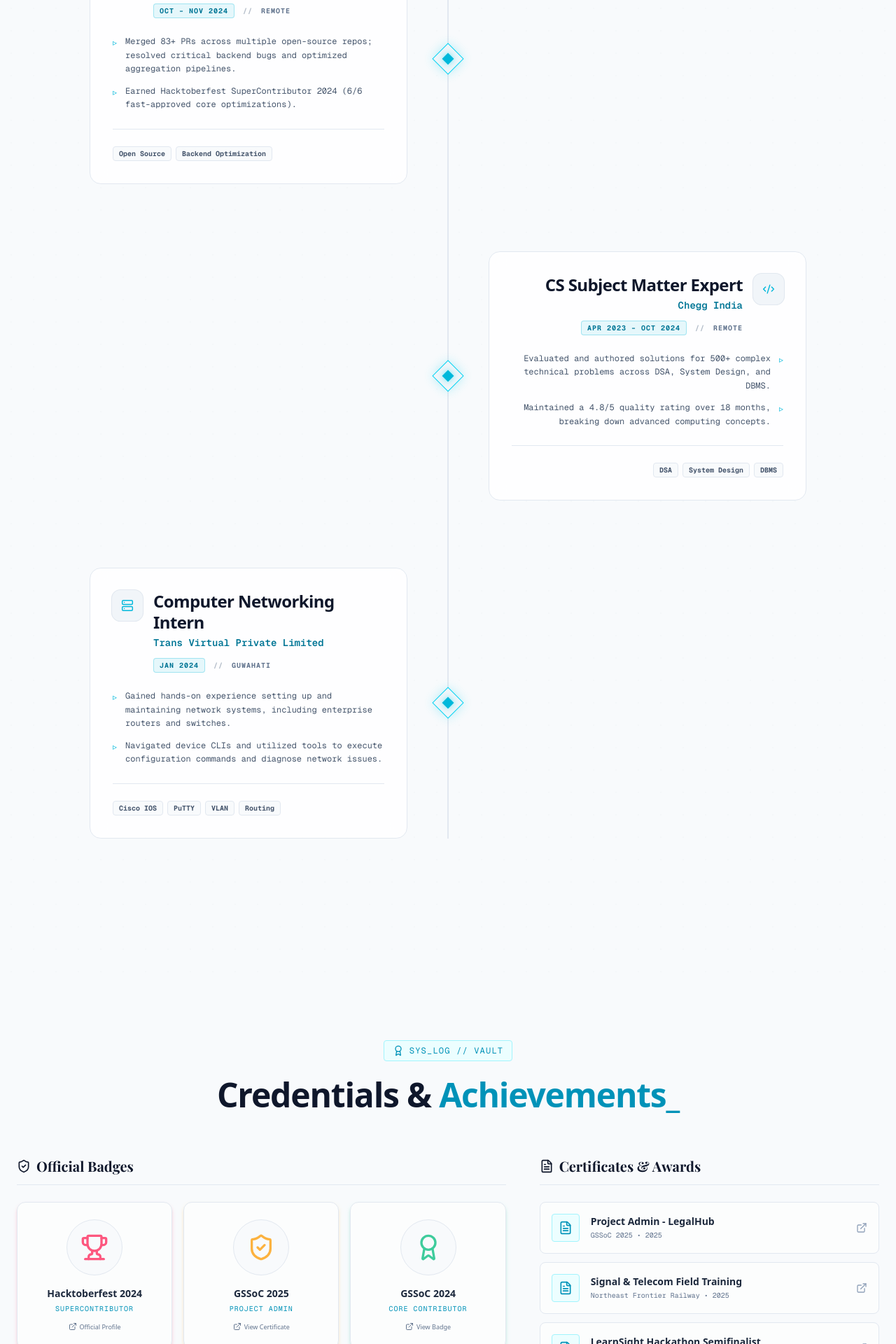
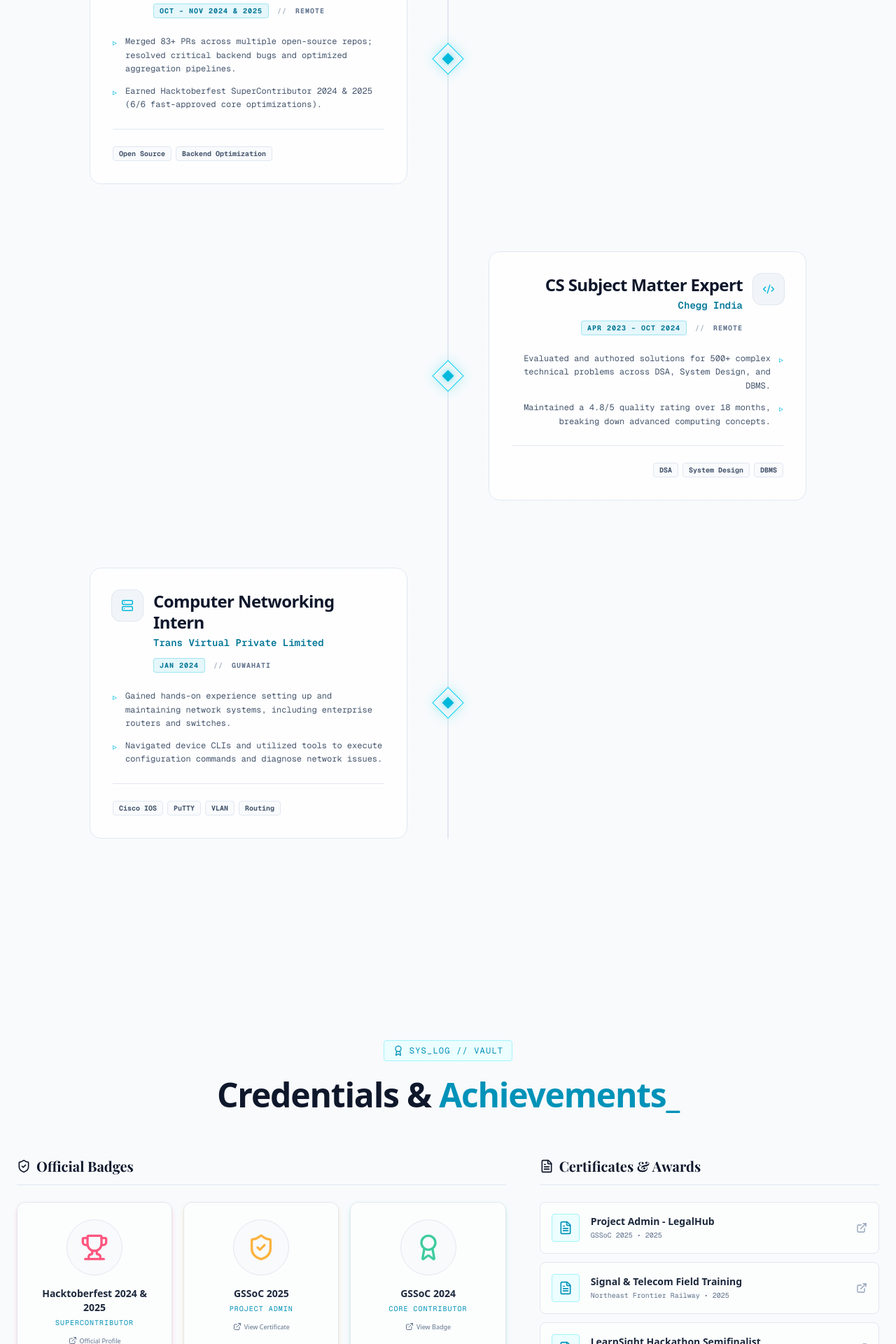
Before and after one commit to dipexplorer/PORTFOLIO, a Next.js app: page / in a window 1280 px wide. Shown: the part 5740-7660 px from the top of the page at 70% size. Built offline with nearby package versions, Linux system fonts and the light colour scheme; no server answers; a web font is replaced by a local one.

Commit message:
fix: update email and add Hacktoberfest 2025

```diff
--- a/components/MiniTerminal.tsx
+++ b/components/MiniTerminal.tsx
@@ -101,7 +101,7 @@ export default function MiniTerminal() {
         break;
       case "contact":
         newHistory.push(
-          { text: "Email:    contact@dipjyoti.dev", type: "success" },
+          { text: "Email:    dipexplorerid23@gmail.com", type: "success" },
           { text: "LinkedIn: linkedin.com/in/dip-jyoti22", type: "success" },
           { text: "GitHub:   github.com/dipexplorer", type: "success" }
         );
@@ -135,7 +135,7 @@ export default function MiniTerminal() {
         if (args[1] === "about.txt") {
             newHistory.push({ text: "I'm a developer who builds reliable digital experiences...", type: "success" });
         } else if (args[1] === "contact.json") {
-            newHistory.push({ text: '{\n  "email": "contact@dipjyoti.dev",\n  "github": "dipexplorer"\n}', type: "success", html: true });
+            newHistory.push({ text: '{\n  "email": "dipexplorerid23@gmail.com",\n  "github": "dipexplorer"\n}', type: "success", html: true });
         } else if (args[1] === "DIPJYOTI_DAS_resume.pdf") {
             newHistory.push({ text: "Error: Cannot display binary file. Try downloading it from the Hero section.", type: "error" });
         } else if (args[1] === "skills.md") {
--- a/sections/Contact.tsx
+++ b/sections/Contact.tsx
@@ -104,7 +104,7 @@ export default function Contact() {
                                 }
                             </p>
                             <a
-                                href="mailto:contact@dipjyoti.dev"
+                                href="mailto:dipexplorerid23@gmail.com"
                                 className="group inline-flex items-center justify-center gap-3 px-8 py-4 bg-slate-100 dark:bg-cyan-950 border border-slate-300 dark:border-cyan-500/40 text-slate-800 dark:text-cyan-400 rounded-xl font-bold text-base hover:scale-105 hover:bg-slate-200 dark:hover:bg-cyan-900/60 hover:text-slate-950 dark:hover:text-cyan-300 transition-all duration-300 shadow-sm dark:shadow-lg hover:shadow-cyan-950/40 font-mono tracking-wider cursor-pointer"
                             >
                                 Establish Connection_
@@ -154,7 +154,7 @@ export default function Contact() {
                     <p className="flex items-center gap-1 justify-center">
                         {"// Systems consultation: "}{" "}
                         <a
-                            href="mailto:contact@dipjyoti.dev"
+                            href="mailto:dipexplorerid23@gmail.com"
                             className="text-cyan-600 dark:text-cyan-400 hover:text-cyan-700 dark:hover:text-cyan-300 underline decoration-cyan-400/30 underline-offset-4 font-bold cursor-pointer transition-colors duration-300"
                         >
                             [ENGAGE_LOG]
--- a/sections/Credentials.tsx
+++ b/sections/Credentials.tsx
@@ -10,7 +10,7 @@ export default function Credentials() {
 
     const badges = [
         {
-            title: "Hacktoberfest 2024",
+            title: "Hacktoberfest 2024 & 2025",
             role: "SuperContributor",
             image: "https://holopin.io/@dipexplorer",
             fallbackIcon: <Trophy className="w-10 h-10 text-rose-500" />,
--- a/sections/Experience.tsx
+++ b/sections/Experience.tsx
@@ -101,13 +101,13 @@ const experiences = [
         id: 6,
         role: "Open Source Contributor",
         company: "GSSoC Ext & Hacktoberfest",
-        date: "Oct – Nov 2024",
+        date: "Oct – Nov 2024 & 2025",
         location: "Remote",
         icon: <GitPullRequest className="w-4 h-4 text-cyan-500" />,
         tech: ["Open Source", "Backend Optimization"],
         points: [
             "Merged 83+ PRs across multiple open-source repos; resolved critical backend bugs and optimized aggregation pipelines.",
-            "Earned Hacktoberfest SuperContributor 2024 (6/6 fast-approved core optimizations)."
+            "Earned Hacktoberfest SuperContributor 2024 & 2025 (6/6 fast-approved core optimizations)."
         ]
     },
     {
--- a/sections/Hero.tsx
+++ b/sections/Hero.tsx
@@ -117,7 +117,7 @@ export default function Hero({ contributions }: { contributions: Contribution[]
                                 <LinkedinIcon className="w-5 h-5" />
                             </Link>
                             <Link
-                                href="mailto:contact@dipjyoti.dev"
+                                href="mailto:dipexplorerid23@gmail.com"
                                 className="p-3 rounded-xl bg-slate-100 dark:bg-cyan-950/20 text-slate-600 dark:text-cyan-400 border border-slate-200 dark:border-cyan-800/30 hover:border-cyan-500/50 hover:bg-slate-200 dark:hover:bg-cyan-950/45 hover:text-cyan-600 dark:hover:text-cyan-300 transition-all duration-300 hover:-translate-y-1 hover:shadow-[0_0_15px_rgba(6,182,212,0.15)]"
                             >
                                 <Mail className="w-5 h-5" />
```
